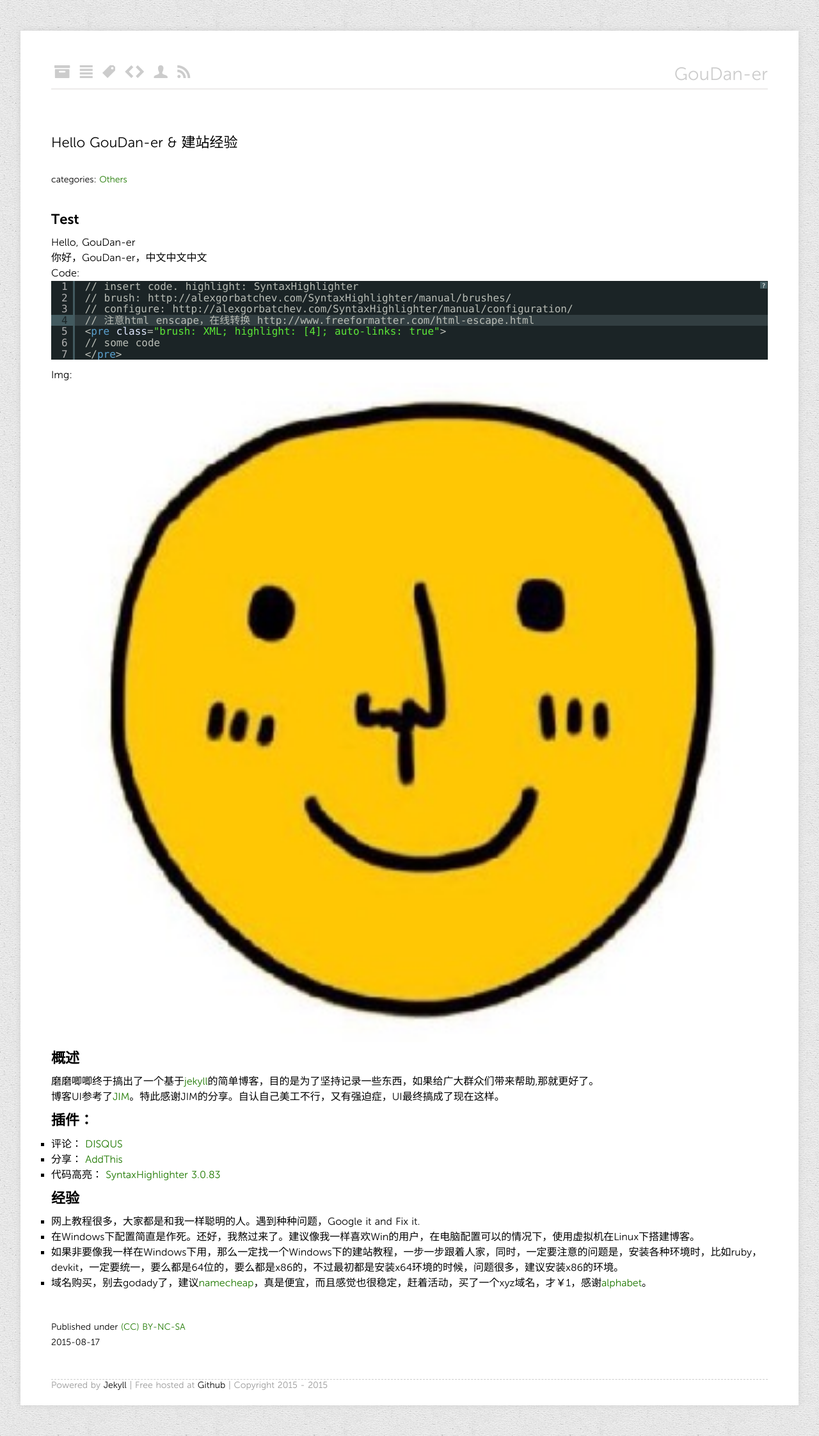
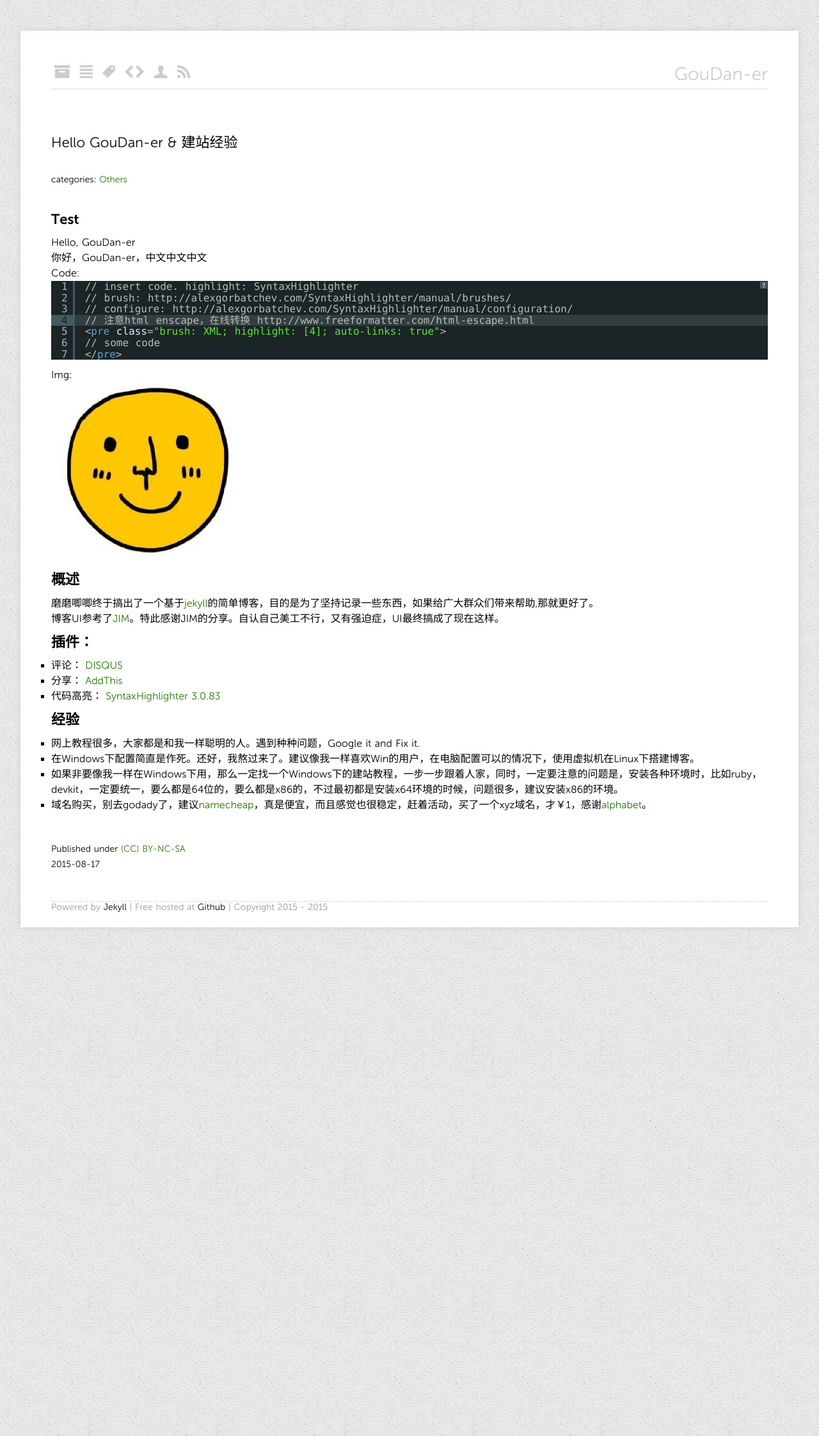
Before and after one commit to goudan-er/goudan-er.github.io, a Jekyll site: the page built from _posts/2015-08-17-hello-goudan-er.md, in a window 1280 px wide. Shown: the whole page at 64% size. Built offline with Jekyll 4.4.1, drawn with Linux system fonts in a browser that asks for light colours; nearby versions of some CDN libraries; Markdown is read by kramdown in place of the engine named in the settings; comment, search, counter and statistics services are not loaded.

Commit message:
Revert "img 自适应宽度"
This reverts commit 3f6541efde997bf4fea20175097a9bb9c71b9785.

```diff
--- a/media/css/screen-mobil.css
+++ b/media/css/screen-mobil.css
@@ -293,11 +293,10 @@ strong
 {
     font-weight: 700;
 }
-img
+img.avatar
 {
     float: right;
     position: relative;
-    width: 100%;
 }
 section.categories
 {
--- a/media/css/screen.css
+++ b/media/css/screen.css
@@ -289,11 +289,10 @@ strong
 {
     font-weight: 700;
 }
-img
+img.avatar
 {
     float: right;
     position: relative;
-    width: 100%
 }
 section.categories
 {
```
